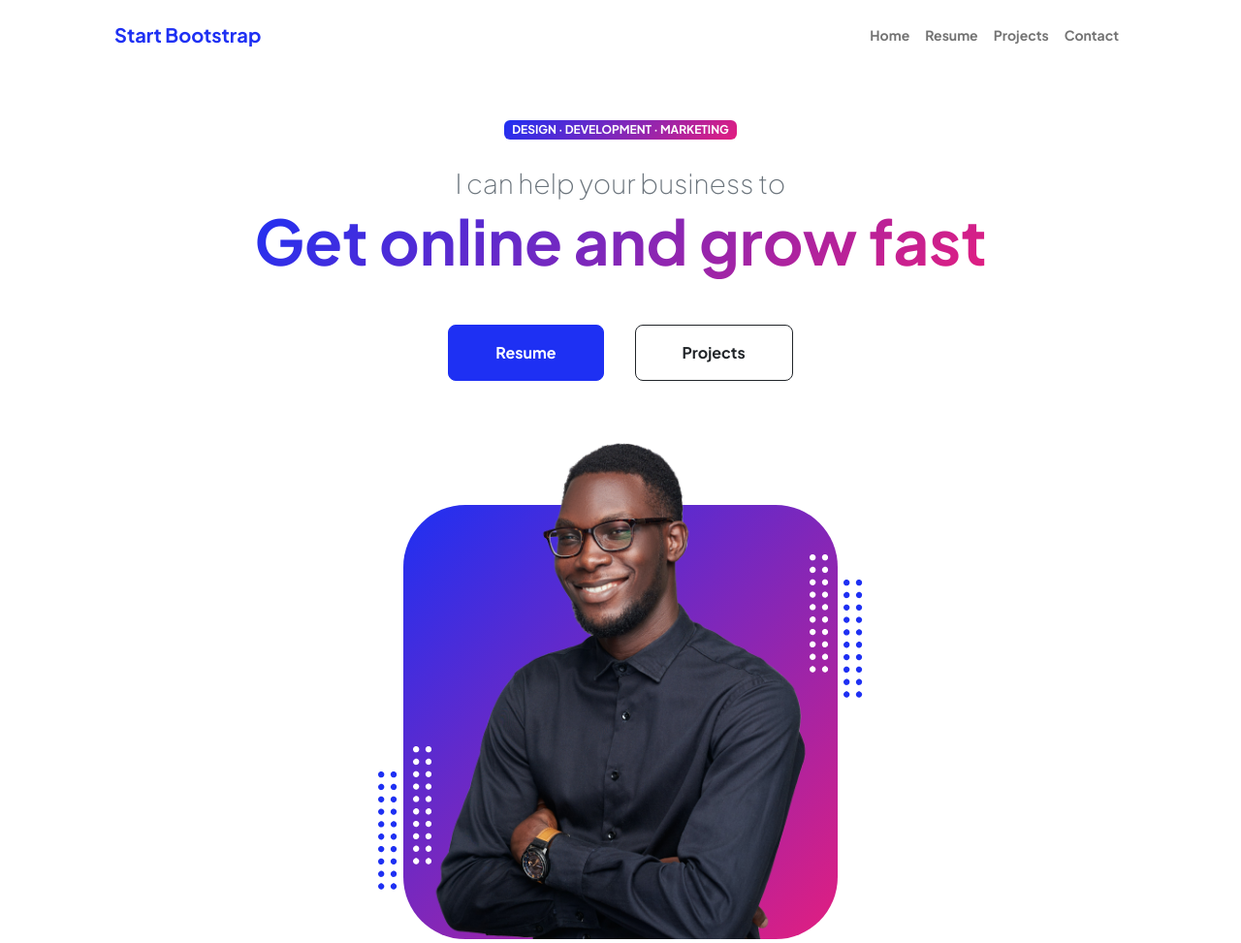
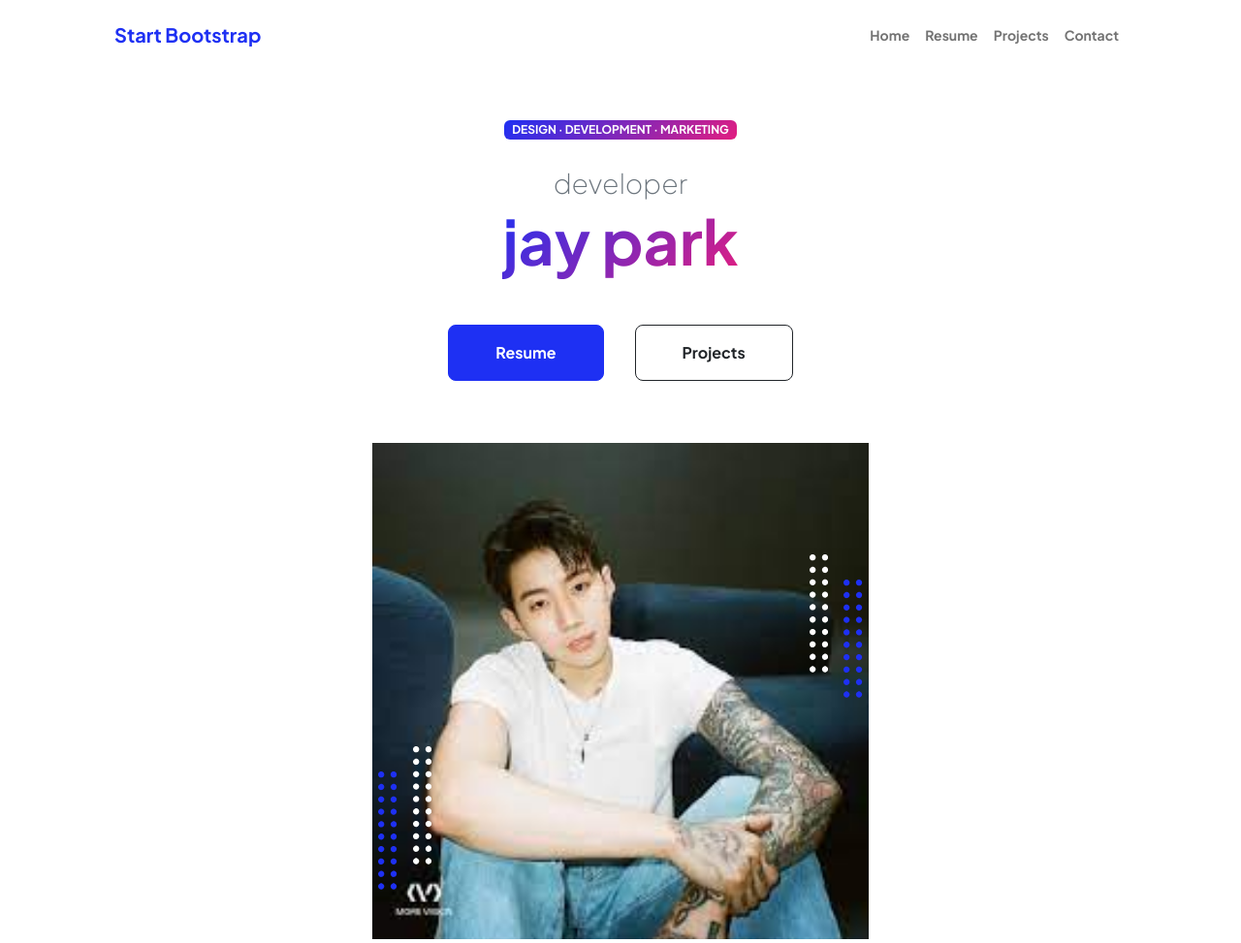
Before and after one commit to bhj8286/bhj8286.github.io, a plain HTML site: page index.html in a window 1280 px wide. Shown: the top 973 px of the page at 97% size. Drawn offline with nearby package versions, Linux system fonts and the light colour scheme.

Commit message:
update name

```diff
--- a/index.html
+++ b/index.html
@@ -42,8 +42,8 @@
                             <!-- Header text content-->
                             <div class="text-center text-xxl-start">
                                 <div class="badge bg-gradient-primary-to-secondary text-white mb-4"><div class="text-uppercase">Design &middot; Development &middot; Marketing</div></div>
-                                <div class="fs-3 fw-light text-muted">I can help your business to</div>
-                                <h1 class="display-3 fw-bolder mb-5"><span class="text-gradient d-inline">Get online and grow fast</span></h1>
+                                <div class="fs-3 fw-light text-muted">developer</div>
+                                <h1 class="display-3 fw-bolder mb-5"><span class="text-gradient d-inline">jay park</span></h1>
                                 <div class="d-grid gap-3 d-sm-flex justify-content-sm-center justify-content-xxl-start mb-3">
                                     <a class="btn btn-primary btn-lg px-5 py-3 me-sm-3 fs-6 fw-bolder" href="resume.html">Resume</a>
                                     <a class="btn btn-outline-dark btn-lg px-5 py-3 fs-6 fw-bolder" href="projects.html">Projects</a>
@@ -56,7 +56,7 @@
                                 <div class="profile bg-gradient-primary-to-secondary">
                                     <!-- TIP: For best results, use a photo with a transparent background like the demo example below-->
                                     <!-- Watch a tutorial on how to do this on YouTube (link)-->
-                                    <img class="profile-img" src="assets/profile.png" alt="..." />
+                                    <img class="profile-img" src="assets/jay.jpeg" alt="..." />
                                     <div class="dots-1">
                                         <!-- SVG Dots-->
                                         <svg version="1.1" xmlns="http://www.w3.org/2000/svg" xmlns:xlink="http://www.w3.org/1999/xlink" x="0px" y="0px" viewBox="0 0 191.6 1215.4" style="enable-background: new 0 0 191.6 1215.4" xml:space="preserve">
```
Also changed, not shown: assets/jay.jpeg (added), assets/다운로드.jpeg (added).
